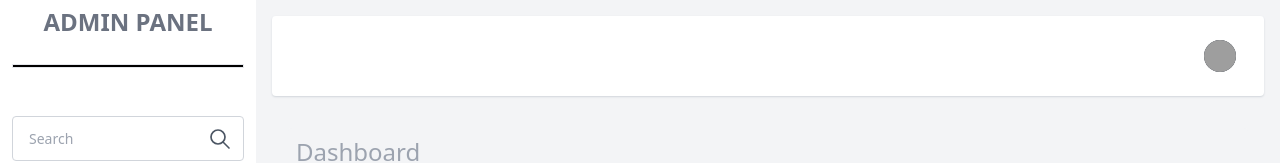
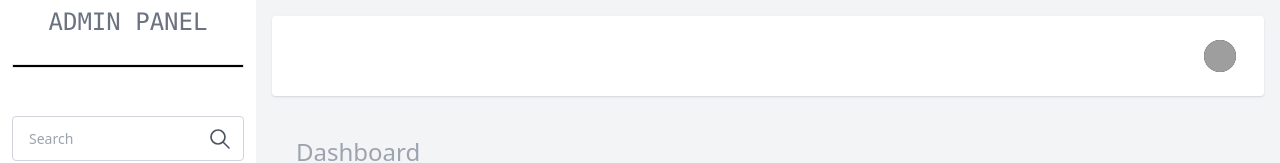
Before and after one commit to yadamoon/Admin-Panel, a React (Vite) app in the folder Dashboard/: page / in a window 1280 px wide. Shown: the top 163 px of the page. Built offline with nearby package versions, Linux system fonts and the light colour scheme; grey boxes are pictures that could not be loaded.

Commit message:
updated  font

```diff
--- a/Dashboard/src/components/SideBar/SideBar.jsx
+++ b/Dashboard/src/components/SideBar/SideBar.jsx
@@ -16,9 +16,9 @@ const SideBar = () => {
         aria-label="Sidebar"
       >
         <div className="h-full px-3 py-4 overflow-y-auto bg-white">
-          <div className=" mb-4 justify-center items-center text-center">
+          <div className=" mb-4 justify-center items-center text-center ">
             <motion.h1
-              className="text-gray-500 font-bold text-2xl items-center justify-center uppercase "
+              className="text-gray-500  text-2xl items-center justify-center uppercase font-mono "
               initial={{ y: -100 }}
               animate={{ y: -10 }}
             >
```
